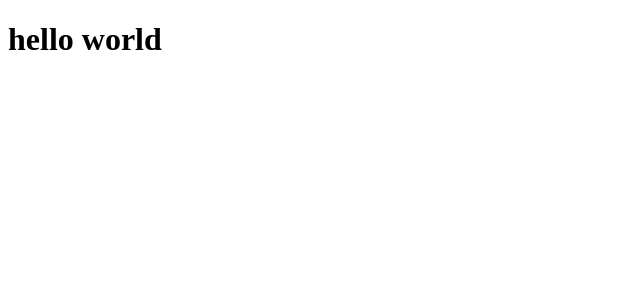
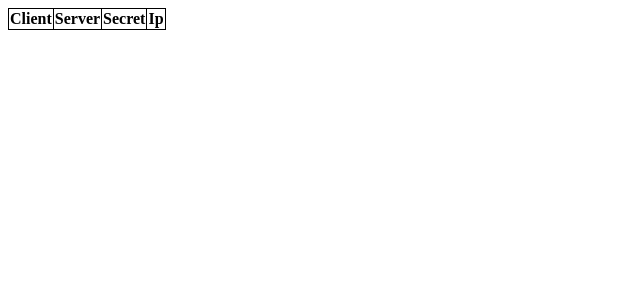
Before and after one commit to PavelMilanov/pptpd-admin, a Vue app in the folder vue/: page / in a window 1280 px wide. Shown: the top 300 px of the page, without its empty margins (0-640 px from the left). Built offline with nearby package versions, Linux system fonts and the light colour scheme.

Commit message:
add template html

```diff
--- a/vue/package.json
+++ b/vue/package.json
@@ -13,6 +13,8 @@
   },
   "devDependencies": {
     "@vitejs/plugin-vue": "^3.0.3",
+    "less": "^4.1.3",
+    "less-loader": "^11.0.0",
     "vite": "^3.0.7"
   }
 }
--- a/vue/src/App.vue
+++ b/vue/src/App.vue
@@ -1,11 +1,11 @@
 <script setup>
 // This starter template is using Vue 3 <script setup> SFCs
 // Check out https://vuejs.org/api/sfc-script-setup.html#script-setup
-import MainView from './components/MainView.vue'
+import Table from './components/Table.vue'
 </script>
 
 <template>
-  <MainView />
+  <Table />
 </template>
 
 <style>
--- a/vue/src/components/MainView.vue
+++ /dev/null
@@ -1,12 +0,0 @@
-<script setup>
-import { ref } from 'vue'
-
-</script>
-
-<template>
-  <h1>hello world</h1>
-</template>
-
-<style>
-
-</style>
--- /dev/null
+++ b/vue/src/components/Table.vue
@@ -0,0 +1,31 @@
+<script>
+import { ref } from 'vue'
+
+</script>
+
+<template>
+  <table>
+    <tr>
+      <th>Client</th>
+      <th>Server</th>
+      <th>Secret</th>
+      <th>Ip</th>
+    </tr>
+    <tr>
+
+    </tr>
+  </table>
+</template>
+
+<style lang="less">
+
+table {
+  border-collapse: collapse;
+  border: 1px solid black;
+
+  th, td {
+    border: 1px solid black;
+  }
+}
+
+</style>
```
Also changed, not shown: 1 other file (tests, documents, lock files or other folders).
